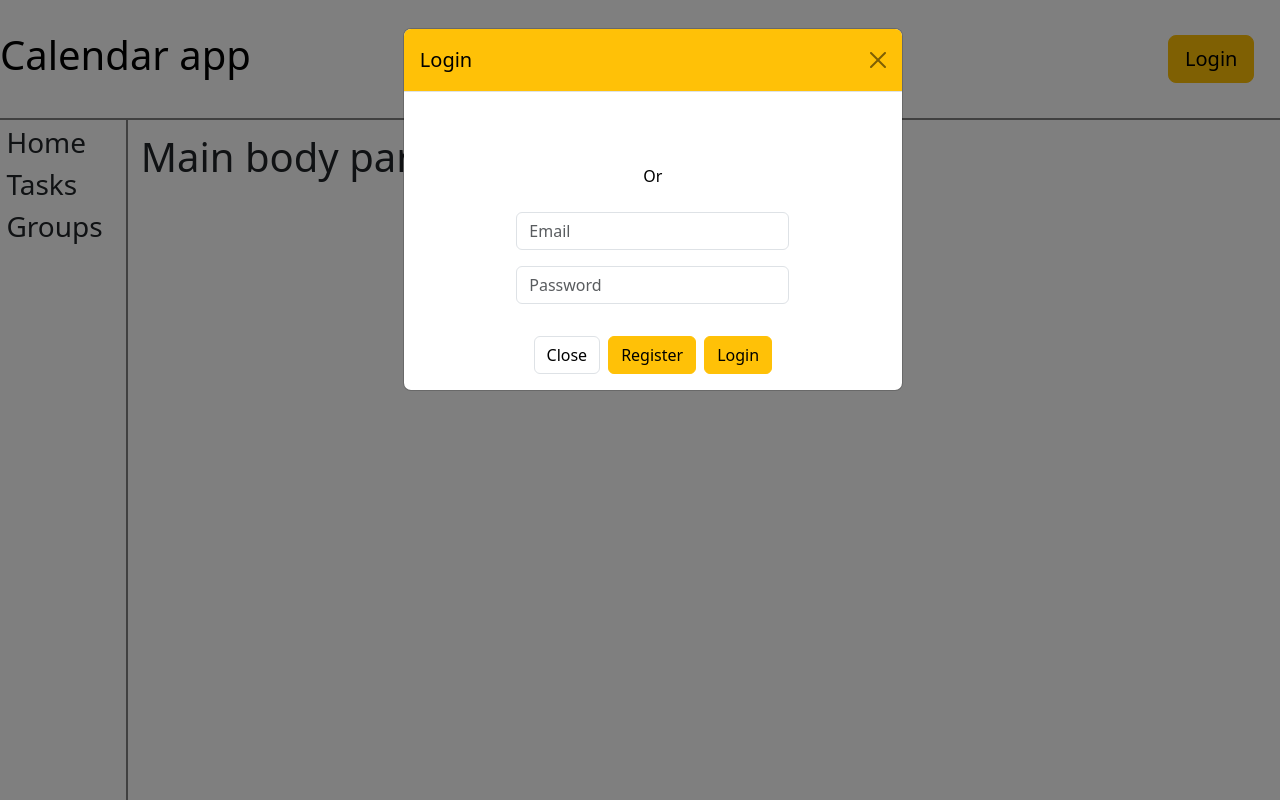
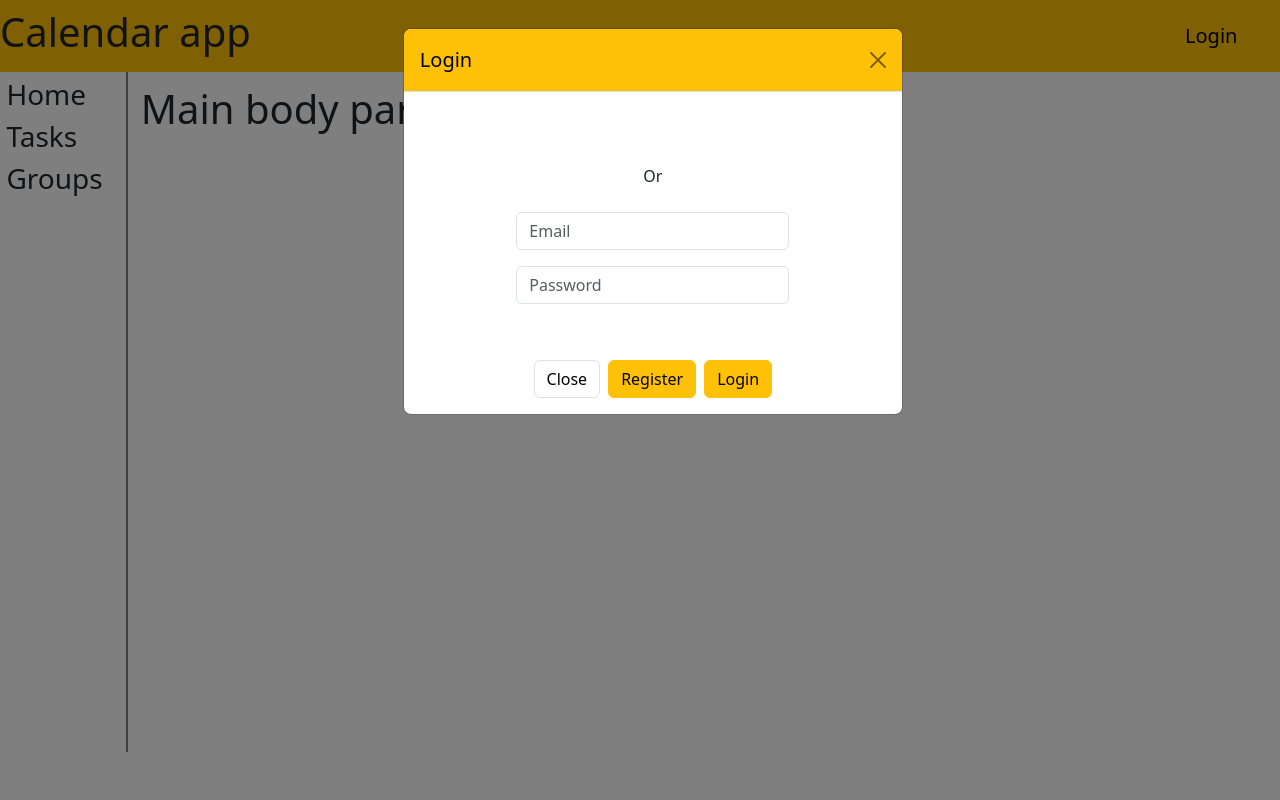
Before and after one commit to PogiBeni/Szakdoga, a React (Create React App) app in the folder client/: page / in a window 1280 px wide. Both pictures are taken after a click on the button "Login". Built offline with nearby package versions, Linux system fonts and the light colour scheme.

Commit message:
Some adjustments
Some adjustments

```diff
--- a/client/src/components/App.js
+++ b/client/src/components/App.js
@@ -6,7 +6,7 @@ import { UserProvider } from './Context/UserContext';
 function App() {
   return (
     <UserProvider>
-      <div className="App">
+      <div className="App bg-body">
         <TopNav />
         <MainBody />
       </div>
--- a/client/src/components/TopNav/Modals/LoginForm.js
+++ b/client/src/components/TopNav/Modals/LoginForm.js
@@ -17,8 +17,11 @@ export default function LoginForm() {
         e.preventDefault()
 
         if (userLogin.email && userLogin.password) {
+
+
             fetchUserData(userLogin.email, userLogin.password)
                 .then((data) => {
+                    alert("here")
                     setUser({
                         name: data.fullName,
                         link: data.linkToPicture,
@@ -30,6 +33,7 @@ export default function LoginForm() {
                 .catch((error) => {
                     console.error('Error in MyComponent:', error)
                 })
+                alert("here1")
                 seterrorMSG(null);
             document.querySelector('.btn-close').click()
         }
@@ -47,7 +51,7 @@ export default function LoginForm() {
             <input type="email" value={userLogin.email} onChange={(e) => setUserLogin({ ...userLogin, email: e.target.value })} className="form-control m-2" placeholder="Email" aria-label="Email" aria-describedby="addon-wrapping" />
             <input type="password" value={userLogin.password} onChange={(e) => setUserLogin({ ...userLogin, password: e.target.value })} className="form-control m-2" placeholder="Password" aria-label="Password" aria-describedby="addon-wrapping" />
 
-            <div className="d-flex align-items-center mt-4 ">
+            <div className="d-flex align-items-center mt-5 ">
                 <button type="button" className="btn btn-light border bg-white me-2" data-bs-dismiss="modal">Close</button>
                 <button type="button" className="btn btn-warning me-2" data-bs-target="#registerForm" data-bs-toggle="modal">Register</button>
                 <button type="submit" className="btn btn-warning ">Login</button>
--- a/client/src/components/TopNav/TopNavParts/TopNav.js
+++ b/client/src/components/TopNav/TopNavParts/TopNav.js
@@ -11,16 +11,16 @@ export default function TopNav() {
     }, [user])
 
     return (
-        <div className="TopNav">
+        <nav  className="navbar bg-warning">
             <div className="TopNavMain">
                 <h1>Calendar app</h1>
             </div>
-            <div className="TopNavUser">
+            <div className="justify-content-end">
                 {user.loggedIn
                     ? (<TopNavUserSignedIn />)
                     : (<TopNavUserSignedOut />)
                 }
             </div>
-        </div>
+        </nav >
     )
 }
--- a/client/src/components/TopNav/TopNavParts/TopNavUserSignedIn.js
+++ b/client/src/components/TopNav/TopNavParts/TopNavUserSignedIn.js
@@ -10,15 +10,16 @@ export default function TopNavuserSignedIn() {
     }, [user])
 
     return (
-        <div className="TopNavUserSignedIn">
-            <div >
-                <img src={user.link ? user.link  : "/icons/personSquare.svg"} alt="profilePicture" className="ProfilePicture me-3" />
-            </div>
-            <div>
-                <h1 className="h3">{user.name}</h1>
-                <button type="button" className="btn btn-warning btn-sm" data-bs-toggle="modal" data-bs-target="#logoutModal" >Logout</button>
-            </div>
-            <LogoutModal/>
+        <div className="btn-group d-flex align-items-center ">
+            < img src={user.link ? user.link : "/icons/personSquare.svg"} alt="profilePicture" className="ProfilePicture me-3 btn btn-warning p-1" data-bs-toggle="dropdown" data-bs-display="static" aria-expanded="false"/>
+
+            <ul class="dropdown-menu dropdown-menu-sm-end">
+                <li><span class="dropdown-item me-3">{user.name}</span></li>
+
+                <li><hr class="dropdown-divider"/></li>
+                <li><button class="dropdown-item btn btn-warning btn-sm  text-end" type="button" data-bs-toggle="modal" data-bs-target="#logoutModal" >Logout</button></li>
+            </ul>
+            <LogoutModal />
         </div>
     )
 }
--- a/client/src/css/App.css
+++ b/client/src/css/App.css
@@ -1,5 +1,4 @@
 .App {
-  background:white;
   height: 100vh;
 }
 .TopNav{
@@ -29,9 +28,9 @@
   margin-right:2vw;
 }
 .ProfilePicture{
-  border-radius: 0.5rem;
-  width:4.6rem;
-  height:4.6rem;
+  border-radius: 1rem;
+  width:4rem;
+  height:4rem;
 }
 .MainBody{
   height: 85vh;
```
